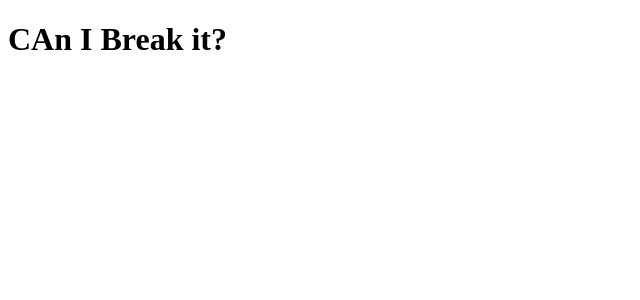
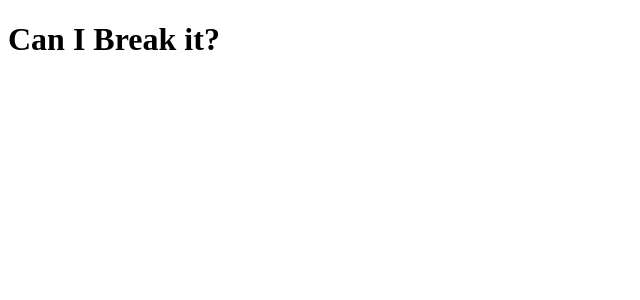
Before and after one commit to PoloClebicar/clone-tabnews, a Next.js app: page / in a window 1280 px wide. Shown: the top 300 px of the page, without its empty margins (0-640 px from the left). Built offline with nearby package versions, Linux system fonts and the light colour scheme.

Commit message:
Errou o 'A' amigão

```diff
--- a/pages/index.js
+++ b/pages/index.js
@@ -1,5 +1,5 @@
 function Home() {
-    return <h1>CAn I Break it?</h1>
+    return <h1>Can I Break it?</h1>
 
 }
 export default Home;
```
